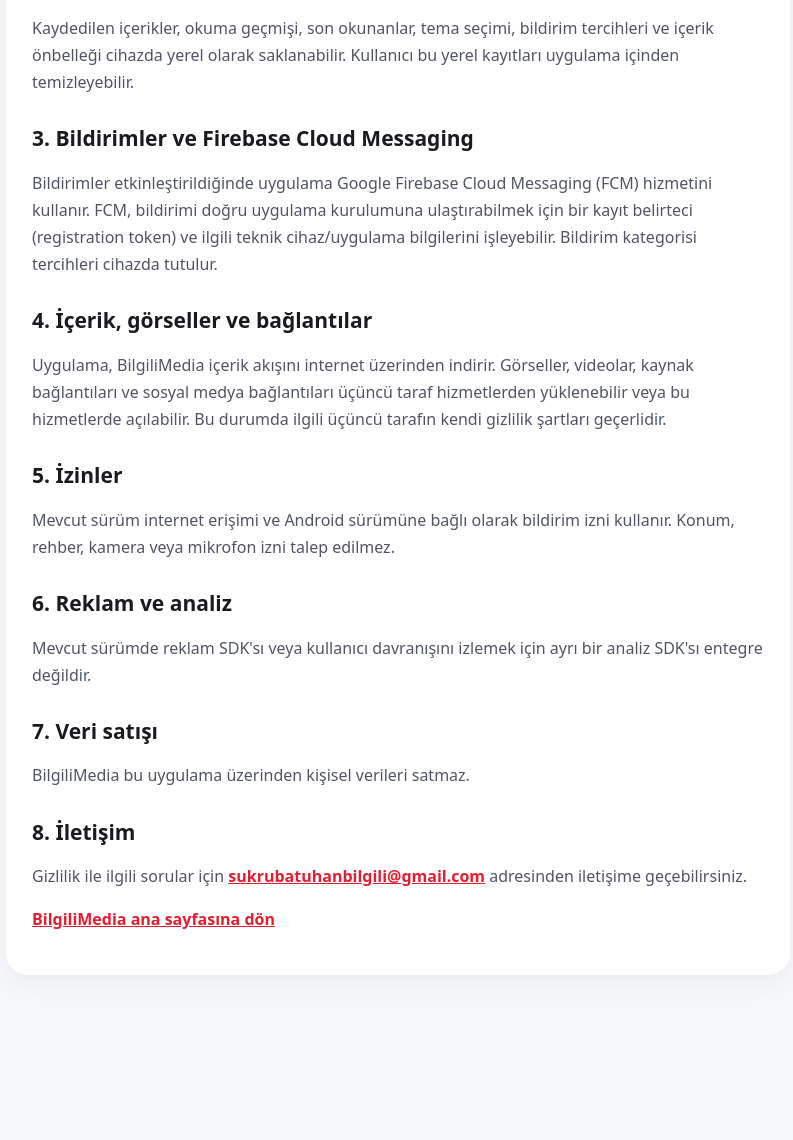
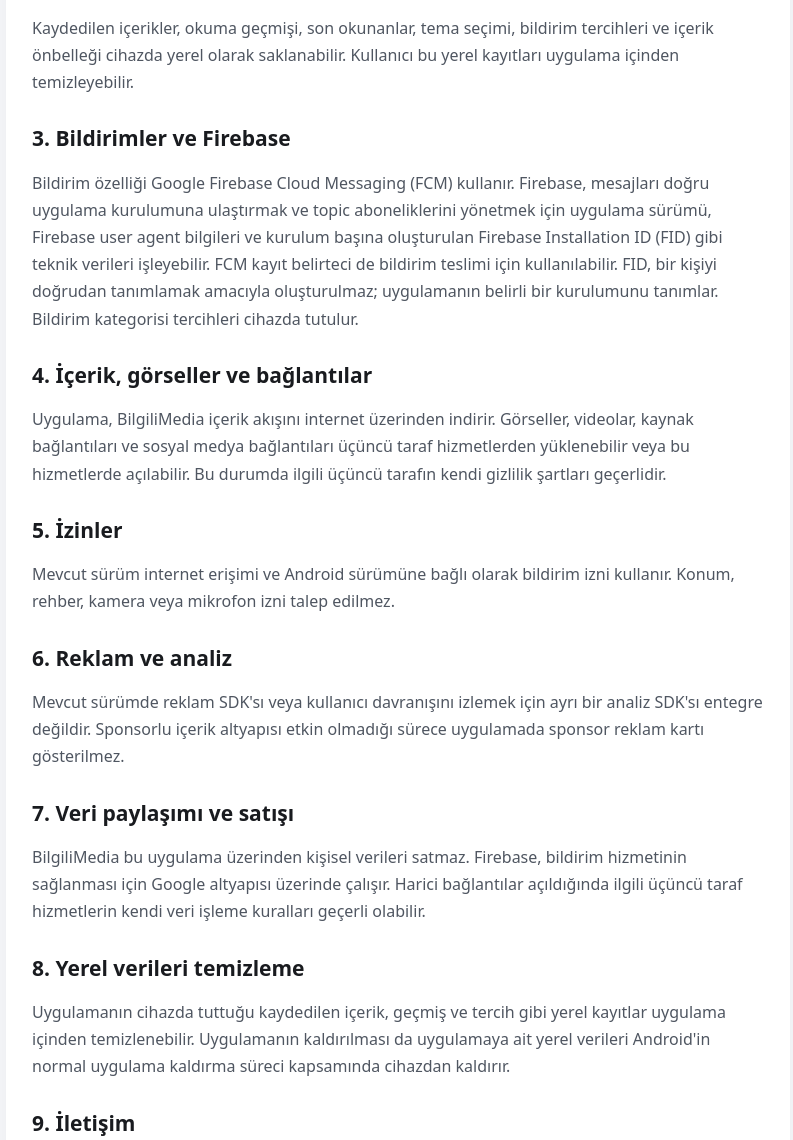
Before and after one commit to sbbilgili/bilgilimedia-push, a website: page hosting/privacy/index.html in a window 1280 px wide. Shown: the part 441-1581 px from the top of the page, without its empty margins (242-1035 px from the left). Before the commit the page ends 1488 px from the top, so only its background shows below. Drawn offline with Linux system fonts and the light colour scheme.

Commit message:
Clarify Firebase notification privacy disclosure

```diff
--- a/hosting/privacy/index.html
+++ b/hosting/privacy/index.html
@@ -28,8 +28,8 @@
     <h2>2. Cihazda saklanan veriler</h2>
     <p>Kaydedilen içerikler, okuma geçmişi, son okunanlar, tema seçimi, bildirim tercihleri ve içerik önbelleği cihazda yerel olarak saklanabilir. Kullanıcı bu yerel kayıtları uygulama içinden temizleyebilir.</p>
 
-    <h2>3. Bildirimler ve Firebase Cloud Messaging</h2>
-    <p>Bildirimler etkinleştirildiğinde uygulama Google Firebase Cloud Messaging (FCM) hizmetini kullanır. FCM, bildirimi doğru uygulama kurulumuna ulaştırabilmek için bir kayıt belirteci (registration token) ve ilgili teknik cihaz/uygulama bilgilerini işleyebilir. Bildirim kategorisi tercihleri cihazda tutulur.</p>
+    <h2>3. Bildirimler ve Firebase</h2>
+    <p>Bildirim özelliği Google Firebase Cloud Messaging (FCM) kullanır. Firebase, mesajları doğru uygulama kurulumuna ulaştırmak ve topic aboneliklerini yönetmek için uygulama sürümü, Firebase user agent bilgileri ve kurulum başına oluşturulan Firebase Installation ID (FID) gibi teknik verileri işleyebilir. FCM kayıt belirteci de bildirim teslimi için kullanılabilir. FID, bir kişiyi doğrudan tanımlamak amacıyla oluşturulmaz; uygulamanın belirli bir kurulumunu tanımlar. Bildirim kategorisi tercihleri cihazda tutulur.</p>
 
     <h2>4. İçerik, görseller ve bağlantılar</h2>
     <p>Uygulama, BilgiliMedia içerik akışını internet üzerinden indirir. Görseller, videolar, kaynak bağlantıları ve sosyal medya bağlantıları üçüncü taraf hizmetlerden yüklenebilir veya bu hizmetlerde açılabilir. Bu durumda ilgili üçüncü tarafın kendi gizlilik şartları geçerlidir.</p>
@@ -38,12 +38,15 @@
     <p>Mevcut sürüm internet erişimi ve Android sürümüne bağlı olarak bildirim izni kullanır. Konum, rehber, kamera veya mikrofon izni talep edilmez.</p>
 
     <h2>6. Reklam ve analiz</h2>
-    <p>Mevcut sürümde reklam SDK'sı veya kullanıcı davranışını izlemek için ayrı bir analiz SDK'sı entegre değildir.</p>
+    <p>Mevcut sürümde reklam SDK'sı veya kullanıcı davranışını izlemek için ayrı bir analiz SDK'sı entegre değildir. Sponsorlu içerik altyapısı etkin olmadığı sürece uygulamada sponsor reklam kartı gösterilmez.</p>
 
-    <h2>7. Veri satışı</h2>
-    <p>BilgiliMedia bu uygulama üzerinden kişisel verileri satmaz.</p>
+    <h2>7. Veri paylaşımı ve satışı</h2>
+    <p>BilgiliMedia bu uygulama üzerinden kişisel verileri satmaz. Firebase, bildirim hizmetinin sağlanması için Google altyapısı üzerinde çalışır. Harici bağlantılar açıldığında ilgili üçüncü taraf hizmetlerin kendi veri işleme kuralları geçerli olabilir.</p>
 
-    <h2>8. İletişim</h2>
+    <h2>8. Yerel verileri temizleme</h2>
+    <p>Uygulamanın cihazda tuttuğu kaydedilen içerik, geçmiş ve tercih gibi yerel kayıtlar uygulama içinden temizlenebilir. Uygulamanın kaldırılması da uygulamaya ait yerel verileri Android'in normal uygulama kaldırma süreci kapsamında cihazdan kaldırır.</p>
+
+    <h2>9. İletişim</h2>
     <p>Gizlilik ile ilgili sorular için <a href="mailto:sukrubatuhanbilgili@gmail.com">sukrubatuhanbilgili@gmail.com</a> adresinden iletişime geçebilirsiniz.</p>
 
     <p><a href="/">BilgiliMedia ana sayfasına dön</a></p>
```
